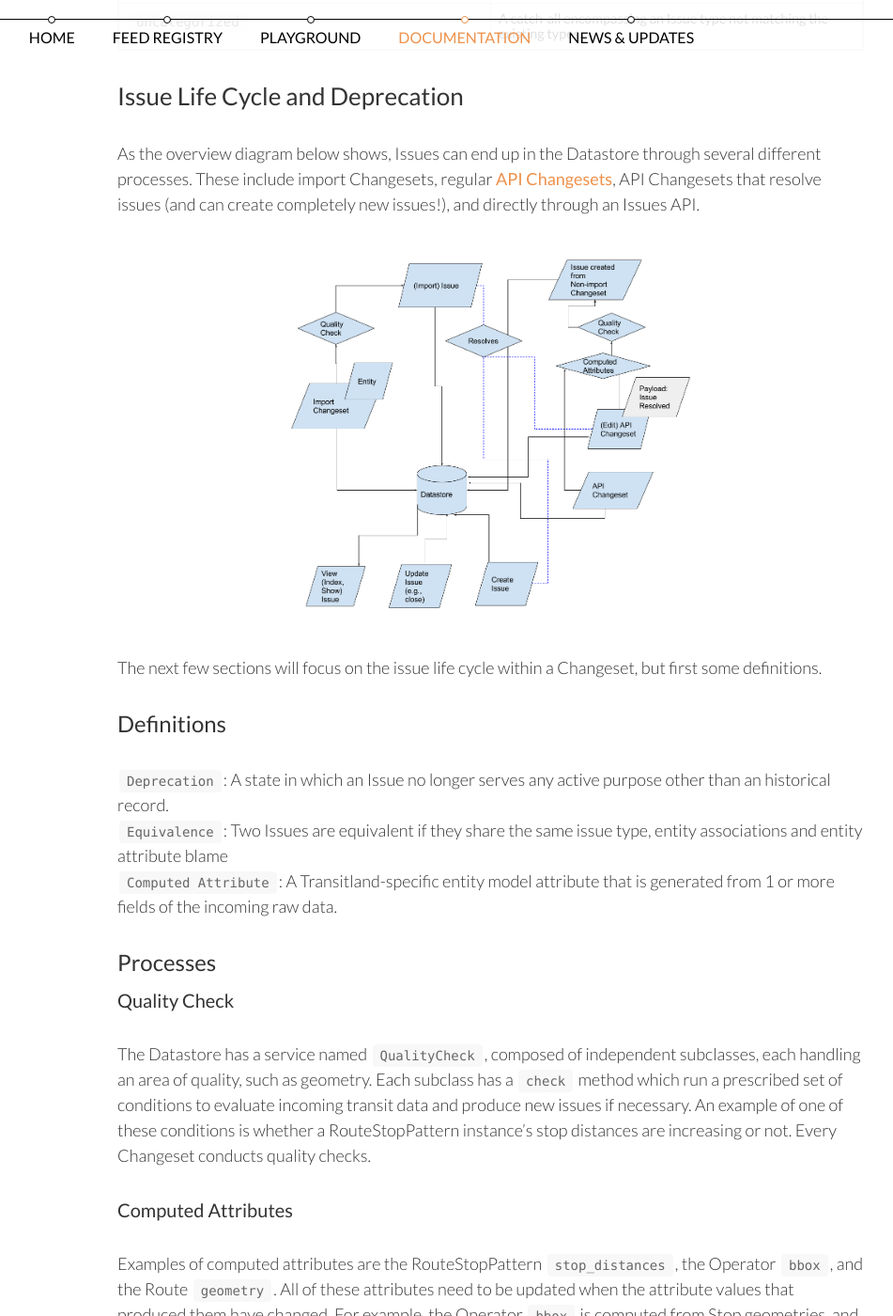
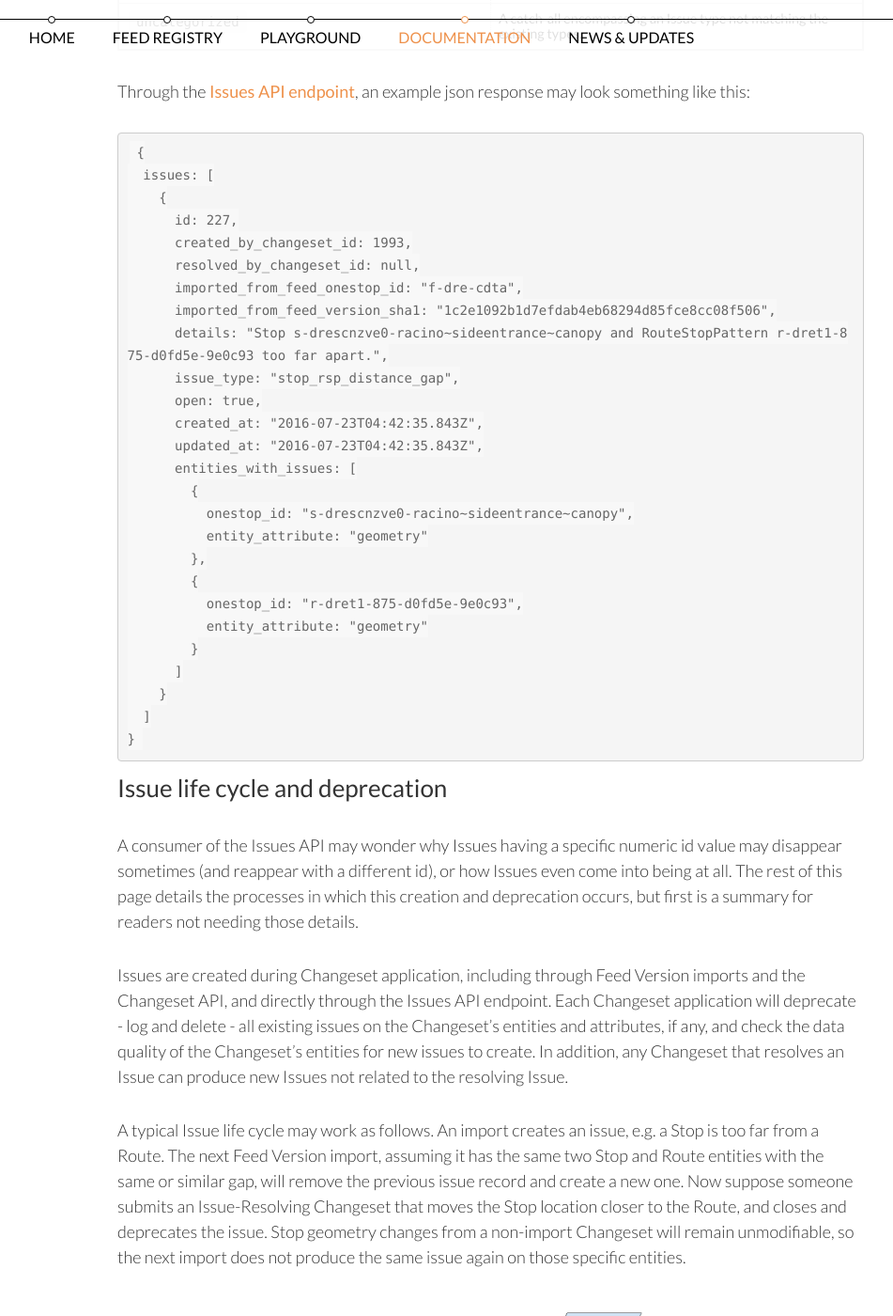
Before and after one commit to transitland/www-transit-land, a Jekyll site: the page built from documentation/datastore/issues.md, in a window 1280 px wide and 1400 px high, scrolled down 1943 px. Shown: the whole window at 94% size, without its empty margins (255-1206 px from the left). Built offline with Jekyll 4.4.1, drawn with Linux system fonts in a browser that asks for light colours; nearby versions of some CDN libraries; some of the changed text lies outside the part shown.

Commit message:
summary of issue lifecycle and sticky/edited attrs def

````diff
--- a/documentation/datastore/issues.md
+++ b/documentation/datastore/issues.md
@@ -5,17 +5,15 @@
 
 <script src="https://cdn.rawgit.com/knsv/mermaid/0.3.5/dist/mermaid.full.js"></script>
 
-## Background
-
 Transit data specifications have rules for populating data field types and referential integrity between those fields,
-but often their values are not accurate with regard to the geographical, temporal, or other more subjective characteristics of the data content. For example, GTFS Shape points may be accidentally stored in reverse, or a Feed URL may be invalid. In other words, the quality of content is
+but often their values are not accurate with regard to the geographical, temporal, or other more subjective characteristics of the data content. For example, GTFS Shape points may be accidentally stored in reverse, or a Feed URL may not point to a GTFS feed. In other words, the quality of the data content is
 a concern outside of format.
 
 
 Transitland's Datastore offers a mechanism to check the data quality, create records of issues if found, and resolve those issues through Changesets.
 
 
-## Issue Data Model
+## Issue data model
 
 An Issue instance represents a single occurrence of an issue type. This typically means the issue is
 associated with one entity and entity attribute, such as a Route's name or Feed's URL. Sometimes, however, the issue type can cover an interrelationship between two or more entities. For example, an issue flagging an unusual distance between a Stop and RouteStopPattern would have an association with both those particular Route and Stop instances.
@@ -45,16 +43,54 @@
 |-----------|------|
 | `stop_rsp_distance_gap` | Stop is too far (> 100 meters) from a given RouteStopPattern |
 | `distance_calculation_inaccurate` | Stop distances for a given RouteStopPattern are wrong |
-| `feed_fetch_invalid_url` | Feed source URL host non-existent (poorly formatted URLs will not be saved on the Feed model ) |
+| `feed_fetch_invalid_url` | Feed source URL host unavailable (poorly formatted URLs will not be saved on the Feed model ) |
 | `feed_fetch_invalid_zip` | Feed source zip file is not structured according to expectations |
 | `feed_fetch_invalid_source` | Feed source is not valid according to the GTFS specification |
 | `feed_fetch_invalid_response` | Feed fetch on URL returned an HTTP status error |
 | `uncategorized` | A catch-all encompassing an Issue type not matching the existing types. |
 
-## Issue Life Cycle and Deprecation
+Through the [Issues API endpoint](https://transit.land/api/v1/issues), an example json response may
+look something like this:
 
-As the overview diagram below shows, Issues can end up in the Datastore through several different processes. These include import Changesets,
-regular [API Changesets](changesets.html), API Changesets that resolve issues (and can create completely new issues!), and directly through an Issues API.
+```json
+{
+  issues: [
+    {
+      id: 227,
+      created_by_changeset_id: 1993,
+      resolved_by_changeset_id: null,
+      imported_from_feed_onestop_id: "f-dre-cdta",
+      imported_from_feed_version_sha1: "1c2e1092b1d7efdab4eb68294d85fce8cc08f506",
+      details: "Stop s-drescnzve0-racino~sideentrance~canopy and RouteStopPattern r-dret1-875-d0fd5e-9e0c93 too far apart.",
+      issue_type: "stop_rsp_distance_gap",
+      open: true,
+      created_at: "2016-07-23T04:42:35.843Z",
+      updated_at: "2016-07-23T04:42:35.843Z",
+      entities_with_issues: [
+        {
+          onestop_id: "s-drescnzve0-racino~sideentrance~canopy",
+          entity_attribute: "geometry"
+        },
+        {
+          onestop_id: "r-dret1-875-d0fd5e-9e0c93",
+          entity_attribute: "geometry"
+        }
+      ]
+    }
+  ]
+}
+```
+
+## Issue life cycle and deprecation
+
+A consumer of the Issues API may wonder why Issues having a specific numeric id value may disappear sometimes (and reappear with a different id), or how Issues even come into being at all. The rest of this page details the processes in which this creation and deprecation occurs, but first is a summary for readers not needing those details.
+
+Issues are created during Changeset application, including through Feed Version imports and the Changeset API, and directly through the Issues API endpoint. Each Changeset
+application will deprecate - log and delete - all existing issues on the Changeset's entities and attributes, if any, and check the data quality of the Changeset's entities for new issues to create. In addition, any Changeset that resolves an Issue can produce new Issues not related to the resolving Issue.
+
+A typical Issue life cycle may work as follows. An import creates an issue, e.g. a Stop is too far from a Route. The next Feed Version import, assuming it has the same two
+Stop and Route entities with the same or similar gap, will remove the previous issue record and create a new one. Now suppose someone submits an Issue-Resolving Changeset that moves the Stop location closer to the Route, and closes and deprecates the issue. Stop geometry changes from a non-import Changeset will remain unmodifiable, so the next import
+does not produce the same issue again on those specific entities.
 
 ![Issues through Changesets](issues_through_changesets.png)
 
@@ -64,22 +100,24 @@
 `Deprecation`: A state in which an Issue no longer serves any active purpose other than an historical record.
 `Equivalence`: Two Issues are equivalent if they share the same issue type, entity associations and entity attribute blame
 `Computed Attribute`: A Transitland-specific entity model attribute that is generated from 1 or more fields of the incoming raw data.
+`Edited Attribute`: An instance array that keeps track of which of the entity's attribute values should not be modified by subsequent imports
+`Sticky Attribue`: A class array that specifies which model attributes, if any, are allowed to be marked as an `edited attribute`
 
 ### Processes
 
 
-#### Quality Check
-The Datastore has a service named `QualityCheck`, composed of independent subclasses, each handling an area of quality, such as geometry. Each subclass has a `check` method which run a prescribed set of conditions to evaluate
+#### Quality check
+The Datastore has a service named `QualityCheck`, composed of independent subclasses, each handling an area of quality, such as geometry. Each subclass has a `check` method which runs a prescribed set of conditions to evaluate
 incoming transit data and produce new issues if necessary. An example of one of these conditions is whether a RouteStopPattern
 instance's stop distances are increasing or not. Every Changeset conducts quality checks.
 
-#### Computed Attributes
+#### Computed attributes
 Examples of computed attributes are the RouteStopPattern `stop_distances`, the Operator `bbox`, and the Route `geometry`. All of these attributes need to be updated when the attribute values that produced them have changed. For example, the Operator `bbox` is computed from Stop geometries, and so when a Stop moves outside of that bounding box, the Operator `bbox` has to be expanded. In Changeset, there is a method that handles the computation of attributes derived from attributes of different models. Otherwise, if a model attribute is only derived from attributes of that single model, the computation can be done on the model level.
 
-#### Cycle Issues
+#### Cycle issues
 A process that coordinates saving newly generated issues, resolving specified issues, and deprecating irrelevant issues.
 
-### Changesets and Issues Sequence
+### Changesets and issues sequence
 
 <div class="mermaid">
 sequenceDiagram
@@ -101,8 +139,7 @@
 3.  `Quality Checks` come next. This is where new issues are generated on the final outcome of both the incoming data and computed attributes. The new issues are passed on to `Cycle Issues`.
 4.  `Cycle Issues` is where work is done to ensure issues are resolved, saved, and deprecated appropriately. It takes as input the issues from the previous steps. First, the methods check whether the issues marked by the Changeset for resolution are actually being resolved. It does this by searching for an equivalent issue (see above definition of equivalency) within the new issues generated by the quality checks in step 3. If any equivalent issue exist, an error is thrown and the Changeset does not finish applying. Otherwise, the resolving issues are closed out and deprecated, all new issues are saved, and the issues marked for deprecation are deprecated. Currently, deprecated issues are logged and then destroyed.
 
-### Issues outside of Changesets
+### Issues outside of changesets
 
 Issues can also come into being outside of the Changeset process, either through backend services or
-through an Issue API endpoint separate from that of Changesets. On the backend, two examples of services where issues are created are in the Stop conflation service and the Feed fetcher service. In any case where Issues are created outside of a Changeset, those Issues are
-expected to be deprecated appropriately, and it is up to the programmer to implement this accordingly when extending Issue functionality.
+through an Issue API endpoint separate from that of Changesets. On the backend, two examples of services where issues are created are in the Stop conflation service and the Feed fetcher service. In any case where Issues are created outside of a Changeset, those Issues are expected to be deprecated appropriately, and it is up to the programmer to implement this accordingly when extending Issue functionality.
````
